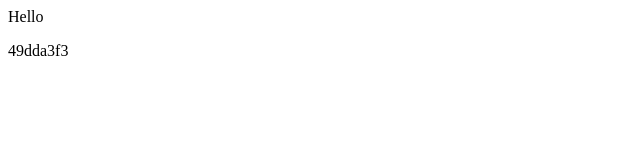
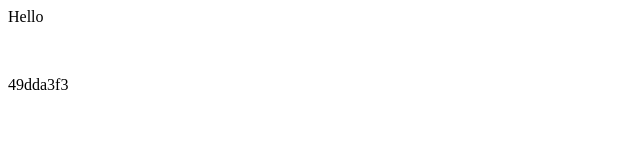
Before and after one commit to gits524/aswit, a plain HTML site: page index.html in a window 1280 px wide. Shown: the whole page, without its empty margins (0-640 px from the left). Drawn offline with Linux system fonts and the light colour scheme.

Commit message:
Update index.html

```diff
--- a/index.html
+++ b/index.html
@@ -1,7 +1,7 @@
 <html>
   <body>
     <div>
-     <p>Hello<p>
+     <p>Hello<p><br>
       <p>49dda3f3<p>
     </div>
   </body>
```
